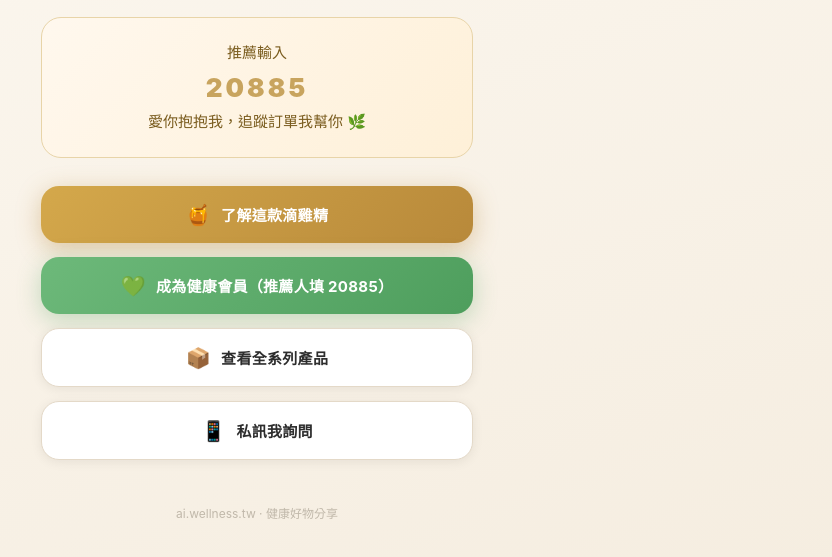
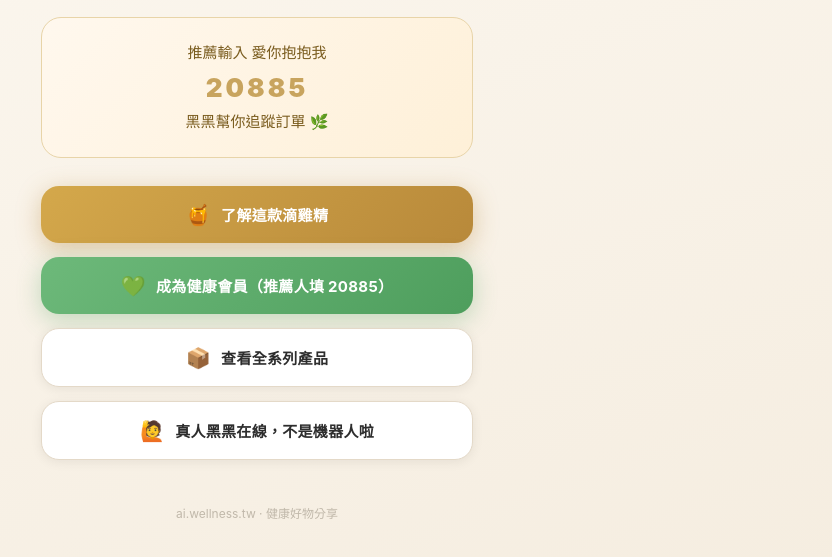
Before and after one commit to aiwellnesstw/aiwellnesstw.github.io, a plain HTML site: page index.html in a window 1280 px wide. Shown: the part 276-833 px from the top of the page, without its empty margins (383-1215 px from the left). Drawn offline with Linux system fonts and the light colour scheme.

Commit message:
Update index.html

```diff
--- a/index.html
+++ b/index.html
@@ -145,9 +145,9 @@
   </div>
 
   <div class="slogan">
-    <div class="slogan-line">推薦輸入</div>
+    <div class="slogan-line">推薦輸入 愛你抱抱我</div>
     <span class="slogan-code">20885</span>
-    <div class="slogan-line">愛你抱抱我，追蹤訂單我幫你 🌿</div>
+    <div class="slogan-line">黑黑幫你追蹤訂單 🌿</div>
   </div>
 
   <div class="links">
@@ -168,8 +168,8 @@
     </a>
 
     <a href="https://line.me/ti/p/RIbly0k8iA" class="btn btn-white">
-      <span class="btn-icon">📱</span>
-      私訊我詢問
+      <span class="btn-icon">🙋</span>
+      真人黑黑在線，不是機器人啦
     </a>
 
   </div>
```
